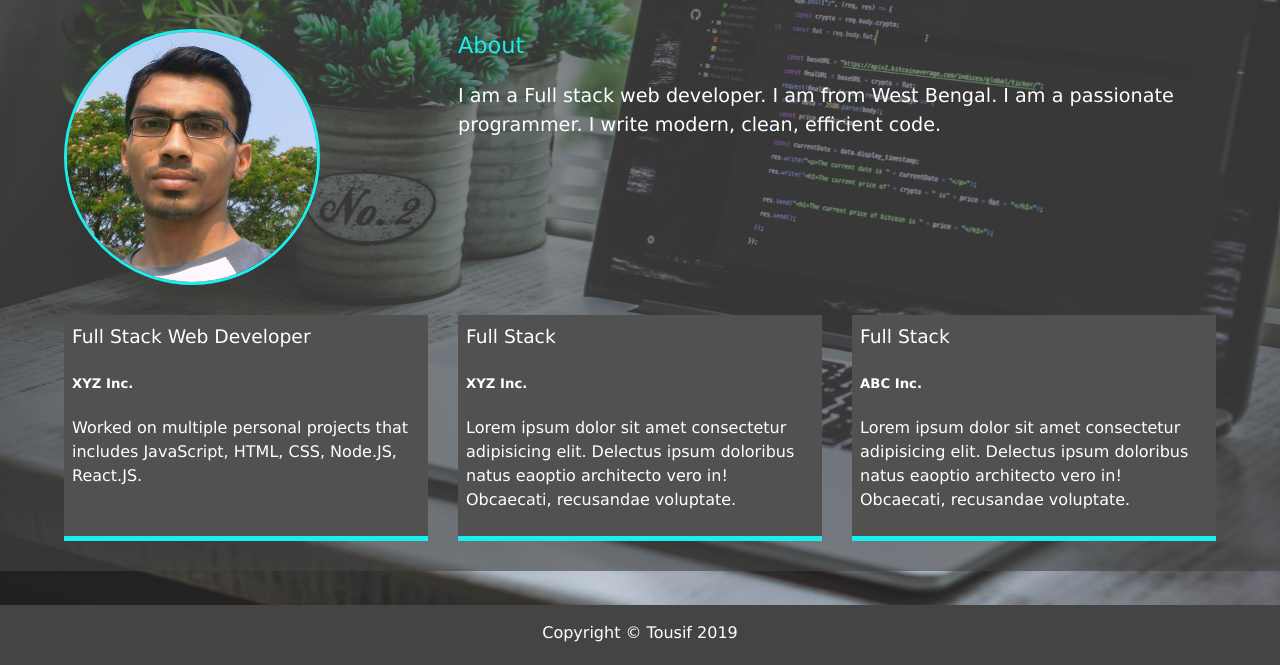
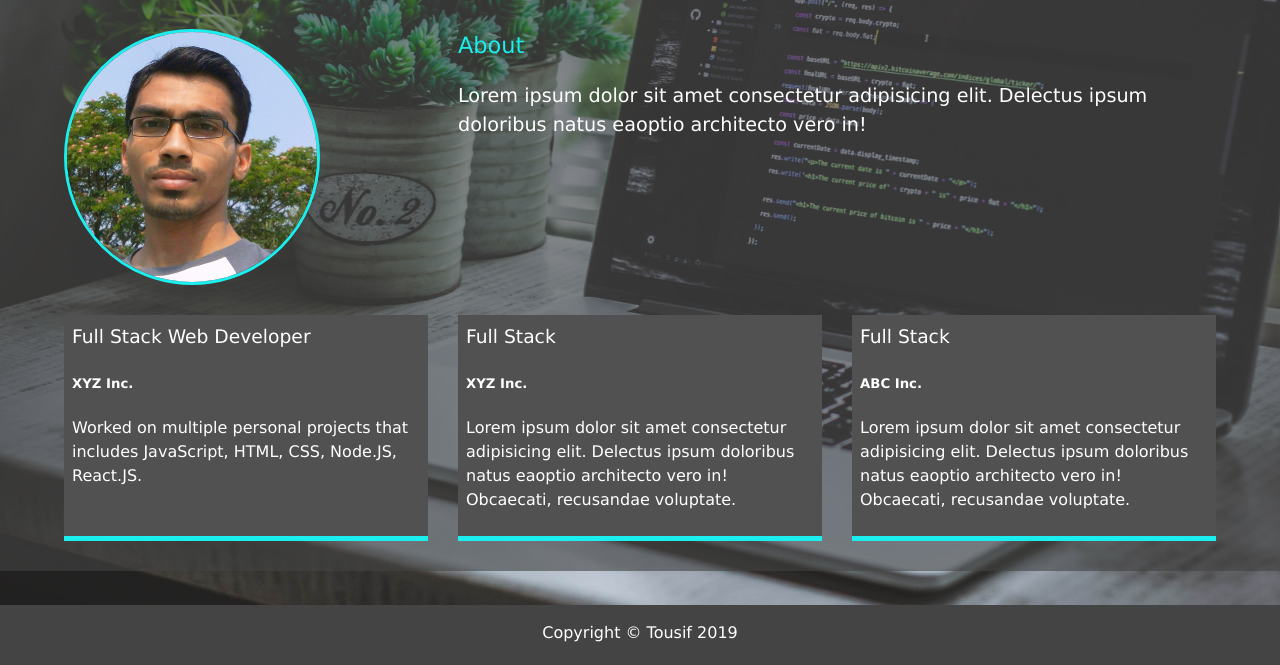
Before and after one commit to mrtousif/responsive-portfolio, a website: page about.html in a window 1280 px wide. Shown: the part 229-894 px from the top of the page. Drawn offline with Linux system fonts and the light colour scheme.

Commit message:
Update about.html

```diff
--- a/about.html
+++ b/about.html
@@ -56,8 +56,8 @@
         <div class="bio">
           <h3 class="text-secondary">About</h3>
           <p>
-            I am a Full stack web developer. I am from West Bengal. I am a
-            passionate programmer. I write modern, clean, efficient code.
+            Lorem ipsum dolor sit amet consectetur adipisicing elit. Delectus
+            ipsum doloribus natus eaoptio architecto vero in!
           </p>
         </div>
 
```
